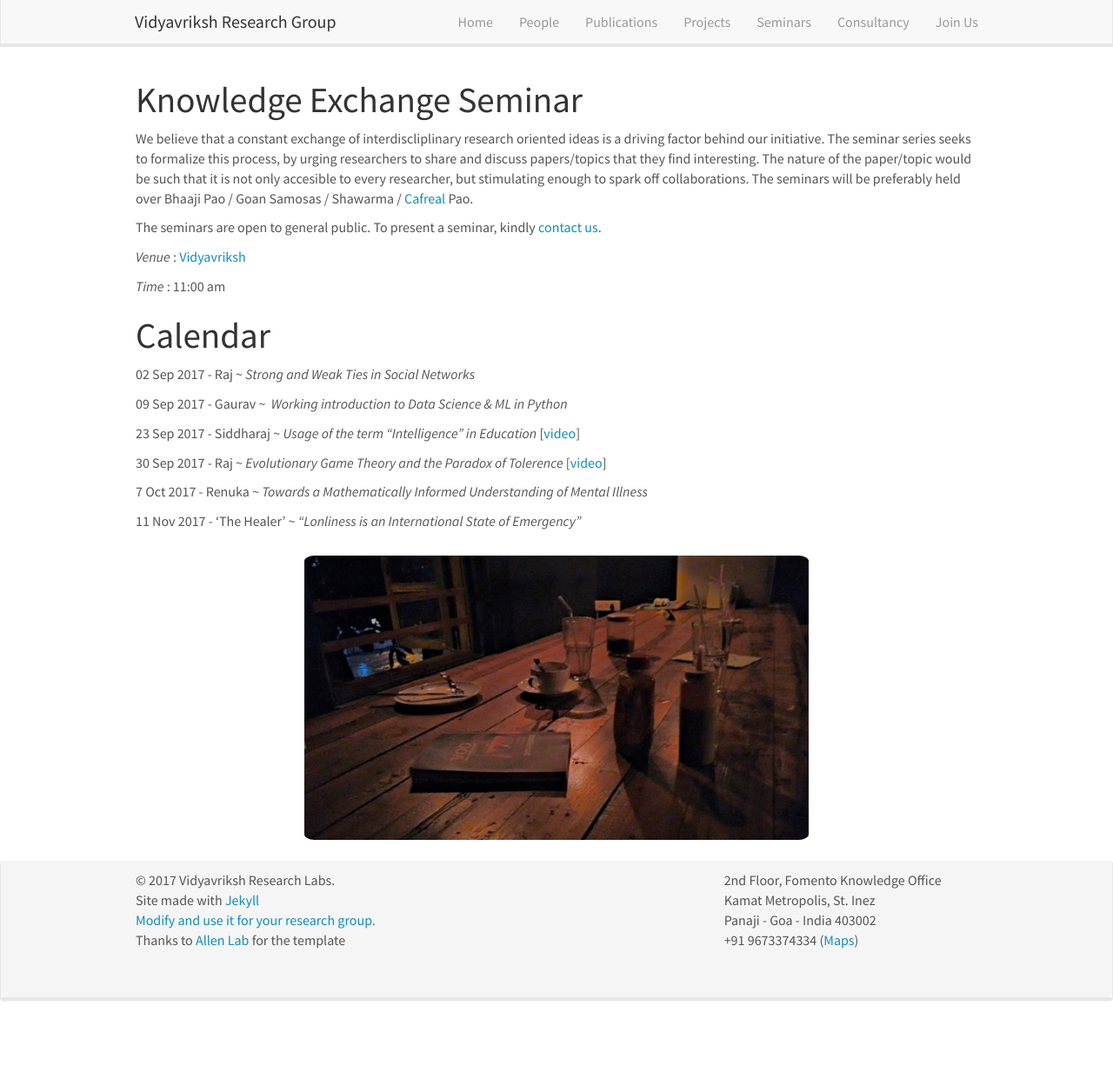
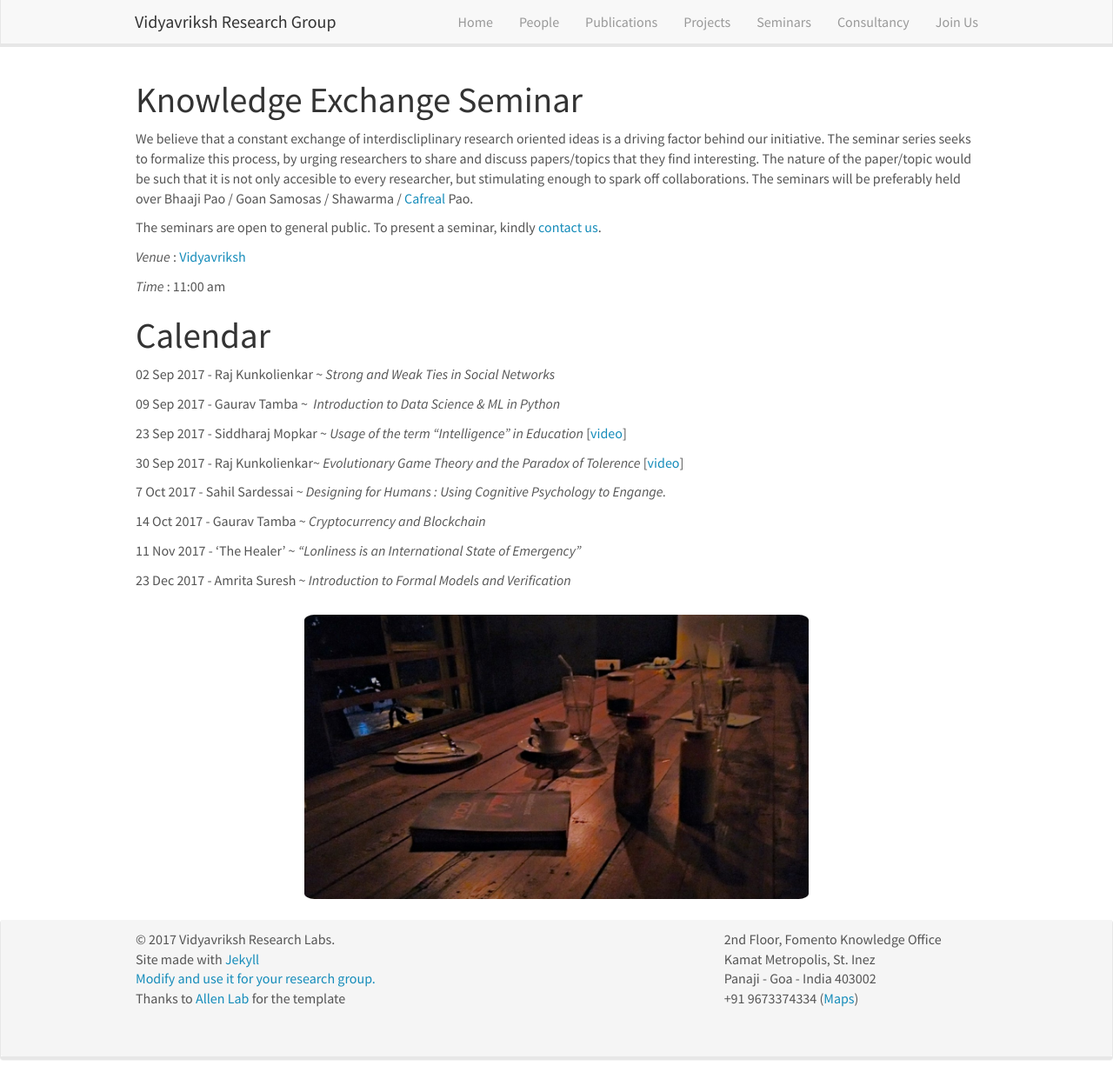
Before and after one commit to convergence-research-lab/convergence-research-lab.github.io, a Jekyll site: the page built from _pages/seminar.md, in a window 1280 px wide and 1241 px high. Shown: the whole window at 87% size. Built offline with Jekyll 4.4.1, drawn with Linux system fonts in a browser that asks for light colours; nearby versions of some CDN libraries.

Commit message:
Update seminar.md

```diff
--- a/_pages/seminar.md
+++ b/_pages/seminar.md
@@ -18,17 +18,21 @@ The seminars are open to general public. To present a seminar, kindly [contact u
 
 #  Calendar
 
-02 Sep 2017 - Raj ~ <i> Strong and Weak Ties in Social Networks </i>
+02 Sep 2017 - Raj Kunkolienkar ~ <i> Strong and Weak Ties in Social Networks </i>
 
-09 Sep 2017 - Gaurav ~ <i>  Working introduction to Data Science & ML in Python </i>
+09 Sep 2017 - Gaurav Tamba ~ <i>  Introduction to Data Science & ML in Python </i>
 
-23 Sep 2017 - Siddharaj ~ <i> Usage of the term "Intelligence" in Education </i> [[video](https://goo.gl/xMAzf5)]
+23 Sep 2017 - Siddharaj Mopkar ~ <i> Usage of the term "Intelligence" in Education </i> [[video](https://goo.gl/xMAzf5)]
 
-30 Sep 2017 - Raj ~ <i> Evolutionary Game Theory and the Paradox of Tolerence </i> [[video](https://goo.gl/PRVQWL)]
+30 Sep 2017 - Raj Kunkolienkar~ <i> Evolutionary Game Theory and the Paradox of Tolerence </i> [[video](https://goo.gl/PRVQWL)]
 
-7 Oct 2017 - Renuka ~ <i>  Towards a Mathematically Informed Understanding of Mental Illness </i>
+7 Oct 2017 - Sahil Sardessai ~ <i>  Designing for Humans : Using Cognitive Psychology to Engange. </i>
+
+14 Oct 2017 - Gaurav Tamba ~ <i> Cryptocurrency and Blockchain </i>
 
 11 Nov 2017 - 'The Healer' ~ <i> "Lonliness is an International State of Emergency" </i>
+
+23 Dec 2017 - Amrita Suresh ~ <i> Introduction to Formal Models and Verification </i>
 
 <center>
 <figure>
```
